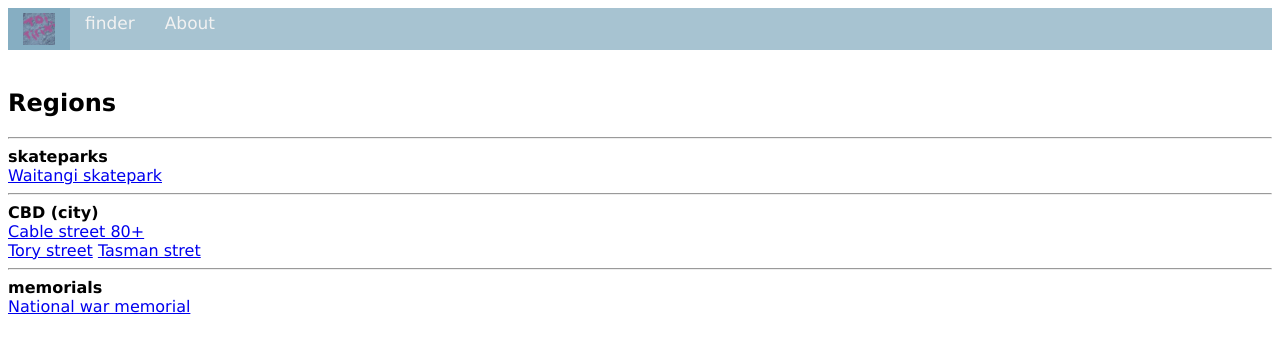
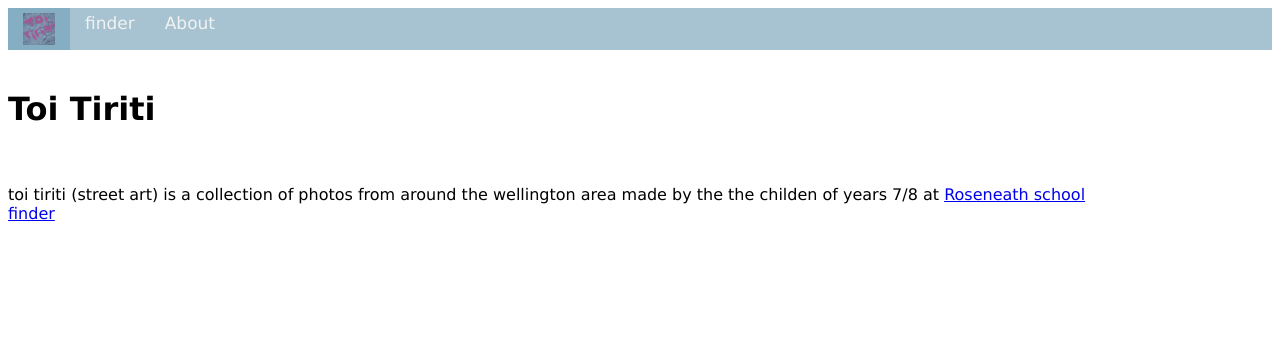
Before and after one commit to ToiTiriti/ToiTiriti.github.io, a plain HTML site: page index.htm in a window 1280 px wide. Drawn offline with Linux system fonts and the light colour scheme.

Commit message:
Update index.htm

```diff
--- a/index.htm
+++ b/index.htm
@@ -1,44 +1,25 @@
 <!DOCTYPE html>
 <html>
-<head>
-<div class="topnav">
+
+<head><div class="topnav">
   <a class="active" href="index.htm"><img src="ToiTiriti.png" alt="ToiTiriti" style="display: block;width:32px;height:32px;"></a>
   <a href="finder.htm">finder</a>
   <a href="index.htm">About</a>
 </div>
+
+  </head>
+  <body>
+
 <link rel="stylesheet" href="style.css">
 <title>Toi Tiriti</title>
 <link rel="icon" type="image/x-icon" href="favicon.png">
-  </head>
-  <body>
-
-
-
+<br>
+<h1>Toi Tiriti</h1>
     <br>
-    <h2>Regions</h2>
-    <hr>
-    <p1>
-<b>skateparks</b>
-<br>
-<a href="finder/skateparks/waitangi/waitangiskatepark.htm">Waitangi skatepark</a>
-
-        <hr>
-
-<b>CBD (city)</b>
-<br>
-<a href="finder/city/CableST/cableST.htm">Cable street 80+</a> <br>
-<a href="finder/city/ToryST/ToryST.htm">Tory street</a>
-<a href="finder/city/TasmanST/TasmanST.htm">Tasman stret</a>
-
-<hr>
-
-<b>memorials</b>
-<br>
-<a href="finder/memorials/NationalWarMemorial/memorial.htm">National war memorial</a> <br>
-
-
-      </p1>
-
+    <p>toi tiriti (street art) is a collection of photos from around the wellington area made by the the childen of years 7/8 at <a href="https://www.roseneath.school.nz">Roseneath school</a>
+      <br>
+      <a href="finder.htm">finder</a>
+    </p>
 
 </body>
 </html>
```
